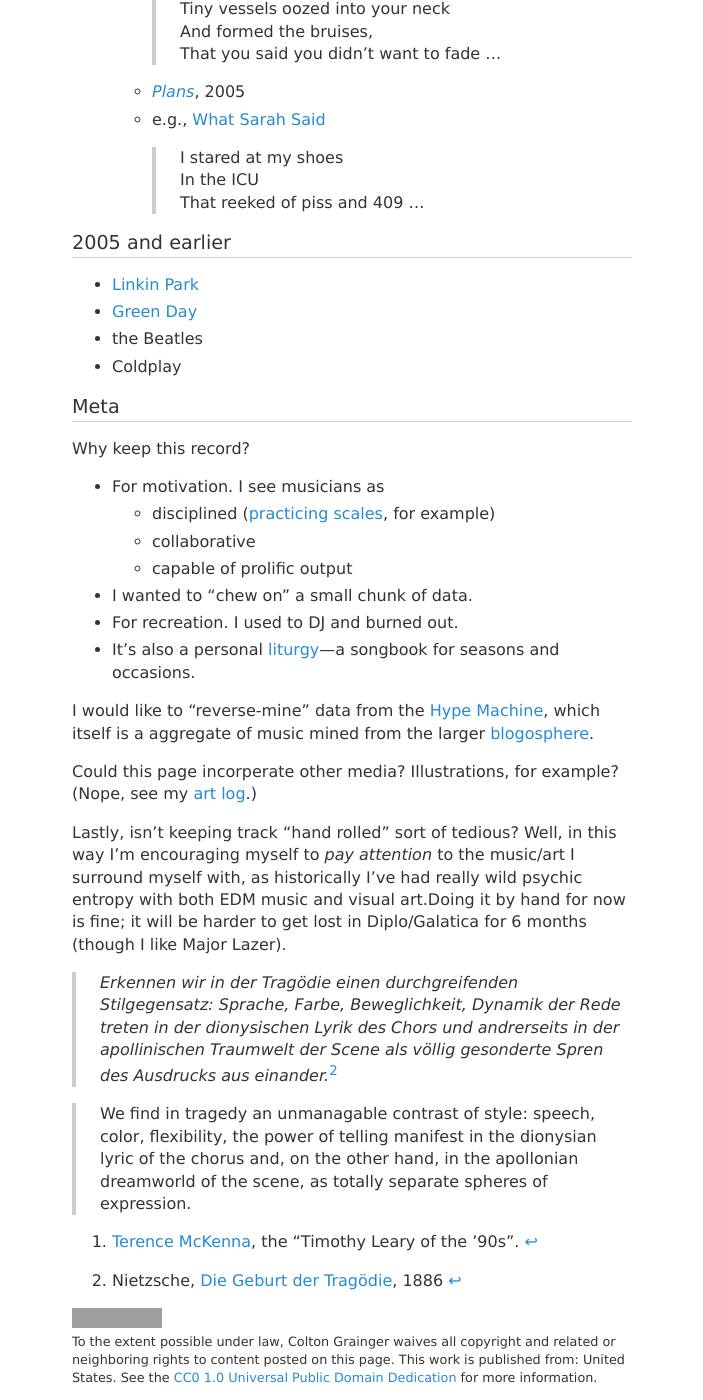
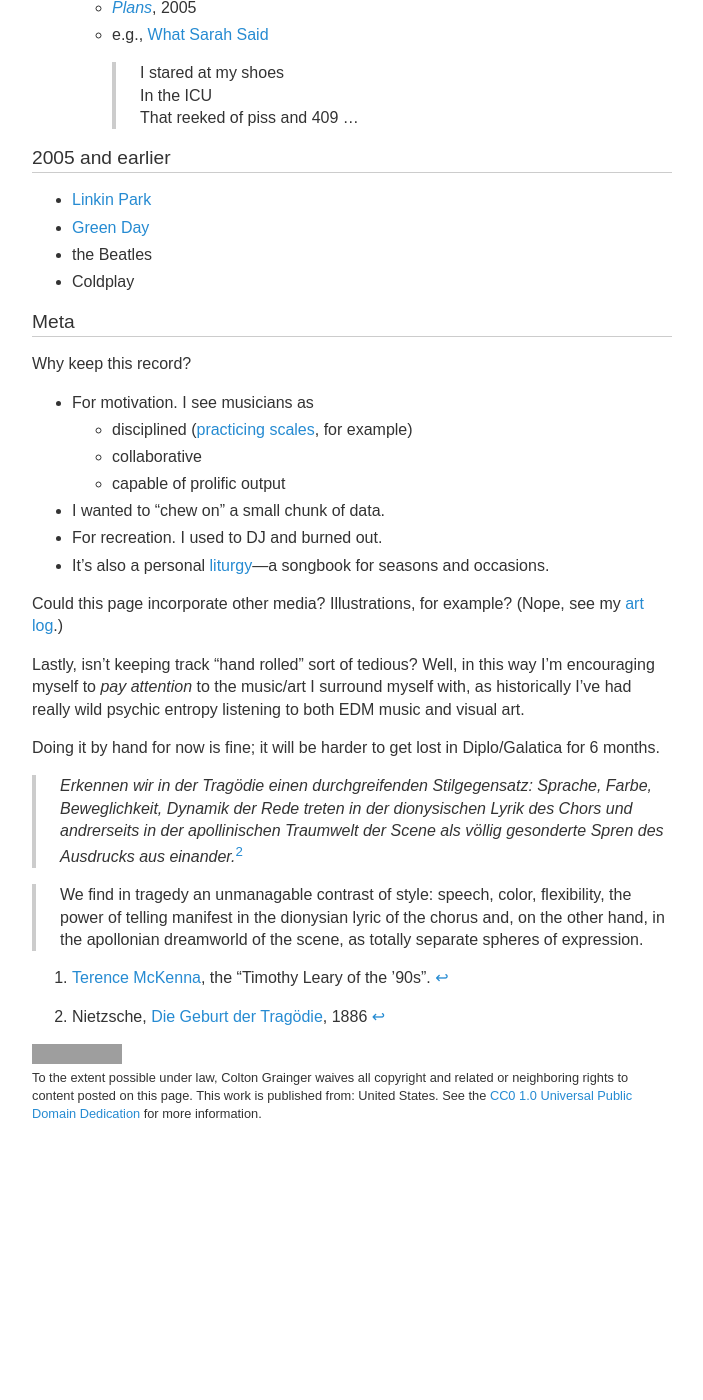
Before and after one commit to coltongrainger/blog, a Jekyll site: the page built from _posts/2017-12-14-music-log.md, in a window 1280 px wide and 1400 px high, scrolled down 13369 px. Shown: the whole window, without its empty margins (288-991 px from the left). Built offline with Jekyll 4.4.1, drawn with Linux system fonts in a browser that asks for light colours; our own code applies the rules of GitHub Pages for plain Markdown files; after the commit the page ends 14505 px from its top, so only the background shows below that; some of the changed text lies outside the part shown; grey boxes are pictures that could not be loaded.

Commit message:
Summer update music log.

```diff
--- a/_includes/default.css
+++ b/_includes/default.css
@@ -1,14 +1,14 @@
 /* License: CC0 */
 
 body {
-  font-family: Verdana, Arial, Helvetica, sans-serif;
+  font-family: sans-serif ;
   color: #333333 ;
 }
 
 main, footer {
     line-height: 1.4;
     margin: auto;
-    max-width: 35rem;
+    max-width: 40rem;
     text-align: left;
     width: 93%;
     word-wrap: break-word;
@@ -35,7 +35,7 @@
 h1 { text-transform: uppercase; }
 h2 { border-bottom: 1px solid #ccc; }
 h1, h2, h3, h4, h5, h6 {
-  font-family: Verdana, Arial, Helvetica, sans-serif;
+  font-family: sans-serif ;
   font-size: 120%;
   font-weight: normal;
 }
--- a/_posts/2017-12-14-music-log.md
+++ b/_posts/2017-12-14-music-log.md
@@ -497,12 +500,11 @@
 - For recreation. I used to DJ and burned out.
 - It's also a personal [liturgy](https://en.wikipedia.org/wiki/Liturgy)---a songbook for seasons and occasions.
 
+Could this page incorporate other media? Illustrations, for example? (Nope, see my [art log](/art-log).)
 
-I would like to "reverse-mine" data from the [Hype Machine](https://en.wikipedia.org/wiki/Hype_Machine), which itself is a aggregate of music mined from the larger [blogosphere](https://en.wikipedia.org/wiki/Blogosphere).
+Lastly, isn't keeping track "hand rolled" sort of tedious? Well, in this way I'm encouraging myself to *pay attention* to the music/art I surround myself with, as historically I've had really wild psychic entropy listening to both EDM music and visual art.
 
-Could this page incorperate other media? Illustrations, for example? (Nope, see my [art log](/art-log).)
-
-Lastly, isn't keeping track "hand rolled" sort of tedious? Well, in this way I'm encouraging myself to *pay attention* to the music/art I surround myself with, as historically I've had really wild psychic entropy with both EDM music and visual art.Doing it by hand for now is fine; it will be harder to get lost in Diplo/Galatica for 6 months (though I like Major Lazer).
+Doing it by hand for now is fine; it will be harder to get lost in Diplo/Galatica for 6 months.
 
 > *Erkennen wir in der Tragödie einen durchgreifenden Stilgegensatz:
 > Sprache, Farbe, Beweglichkeit, Dynamik der Rede treten
```
Also changed, not shown: other parts of _posts/2017-12-14-music-log.md (+3 -0 lines), _drafts/2018-05-19-android.md (+3 -1 lines), 1 other file.
